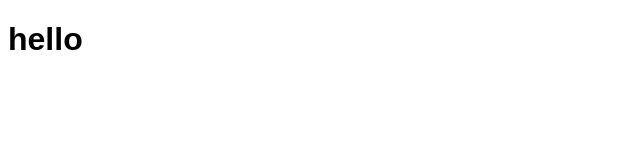
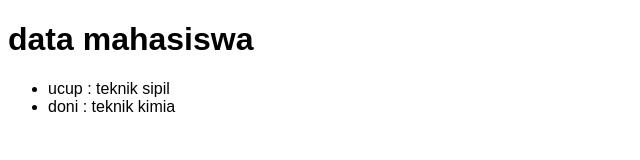
Before and after one commit to idpan/gti-remote-2, a plain HTML site: page index.html in a window 1280 px wide. Shown: the whole page, without its empty margins (0-640 px from the left). Drawn offline with Linux system fonts and the light colour scheme.

Commit message:
mengubah file index.html

```diff
--- a/index.html
+++ b/index.html
@@ -12,6 +12,11 @@
     </style>
   </head>
   <body>
-    <h1>hello</h1>
+    <h1>data mahasiswa</h1>
+    <ul>
+      <li>ucup : teknik sipil</li>
+      <li>doni : teknik kimia</li>
+    </ul>
+    <script src="script.js"></script>
   </body>
 </html>
```
